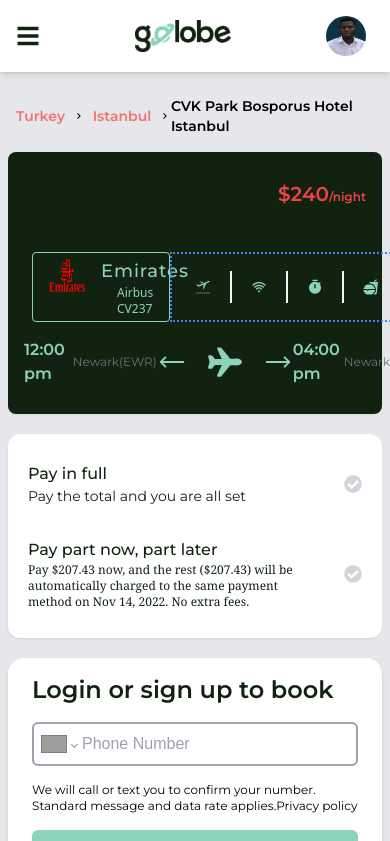
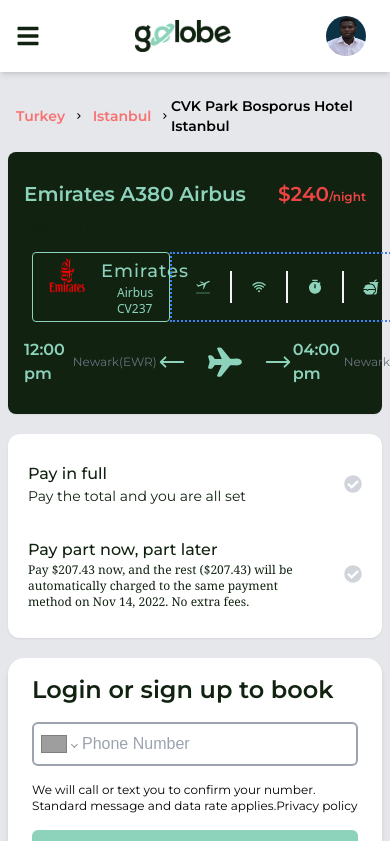
Before and after one commit to Heritagify/Travelling-Website, a React (Vite) app: page /flightBooking in a window 390 px wide. Shown: the top 841 px of the page. Built offline with nearby package versions, Linux system fonts and the light colour scheme; grey boxes are pictures that could not be loaded; some icons are missing; a web font is replaced by a local one.

Commit message:
working on responsiveness

```diff
--- a/src/FlightFlows/FlightBooking.jsx
+++ b/src/FlightFlows/FlightBooking.jsx
@@ -61,9 +61,9 @@ const FlightBooking = () => {
         <div className='md:flex mx-2 md:mx-12 mt-4 pb-14'>
         {/* ---------1-------- */}
           <div className='md:w-3/5 md:px-16 space-y-5'>
-            <div className='md:bg-white bg-blackGreen text-mintGreen md:text-blackGreen md:p-0 md:rounded-none shadow-sm p-4 py-7 rounded-lg space-y-2'>
+            <div className='md:bg-white bg-blackGreen text-mintGreen md:text-blackGreen md:rounded-none shadow-sm p-4 py-7 rounded-lg space-y-2'>
               <div className='flex justify-between items-center font-monts'>
-                <p className='font-semibold text-xl text-blackGreen w-2/3'>Emirates A380 Airbus</p>
+                <p className='font-semibold text-xl w-2/3'>Emirates A380 Airbus</p>
                 <p className='text-red-500 font-semibold text-xl'>$240<span className='text-xs'>/night</span></p>
               </div>
               <div className='flex justify-between'>
```
